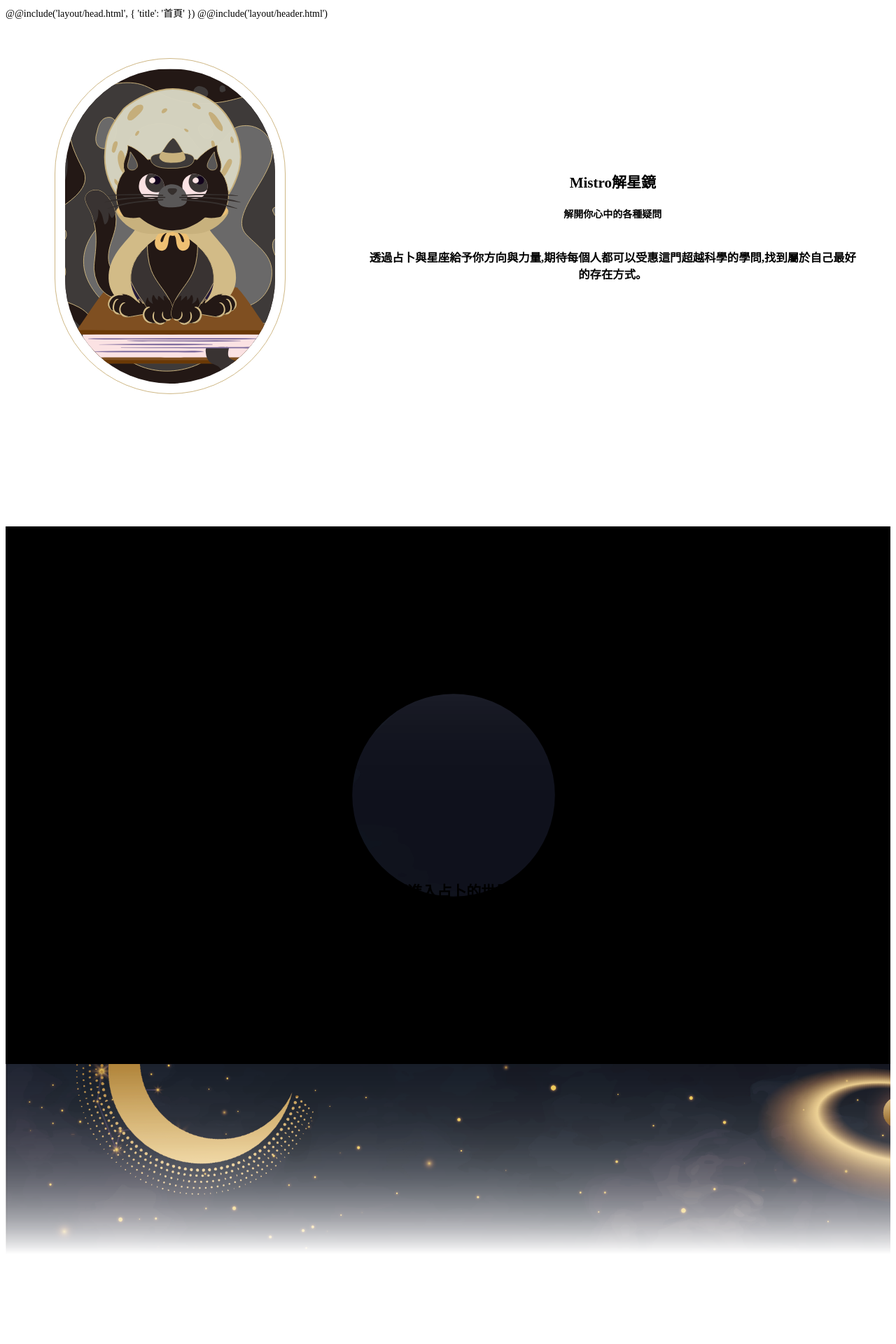
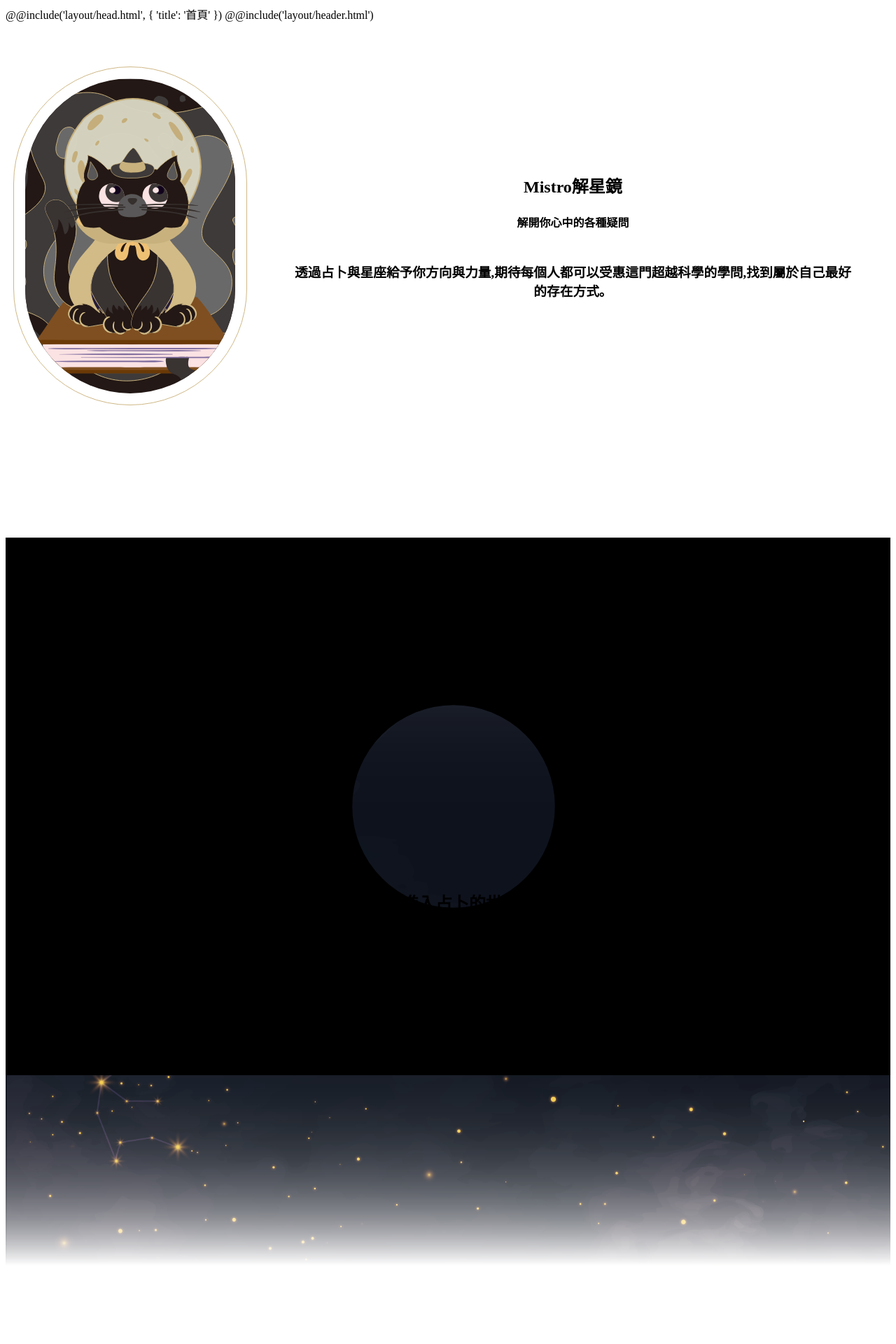
Before and after one commit to CleoCiou/cfd104g5, a PHP site: page /html/homepage.html in a window 1280 px wide. Shown: the top 1920 px of the page at 70% size. Run offline with PHP 8.4, Linux system fonts and the light colour scheme; some libraries are stand-ins or nearby versions.

Commit message:
增加首頁圖片

```diff
--- a/css/index.css
+++ b/css/index.css
@@ -72,7 +72,7 @@
     }
 
     .scroll_keyhole{
-        background-image:url(../images/index/starry_sky.png);
+        background-image:url(../images/index/index_starry_sky.png);
         background-size: cover;
         height:130vh;
         position:relative;
@@ -273,9 +273,6 @@
 /* 電腦 */
 @media screen and (min-width:768px) {
 
-        html{
-            font-size: 14px;
-        }
         /* 介紹 */
         .introduce_box{
             display: flex;
--- a/html/homepage.html
+++ b/html/homepage.html
@@ -45,7 +45,7 @@
         </div>
         <!-- 視差滾動 鑰匙孔_圖 -->
         <div class="scroll_keyhole_img">
-            <img src="images/index/black_bg.svg">
+            <img src="images/index/index_black_bg.svg">
         </div>
     </section>
 
```
Also changed, not shown: images/index/index_black_bg.svg (renamed from images/index/black_bg.svg), images/index/index_full_moon.png (added), images/index/index_moon.png (added), images/index/index_planet.png (added), images/index/index_starry_sky.png (added), images/index/index_universe.png (added), images/index/starry_sky.png (deleted).
